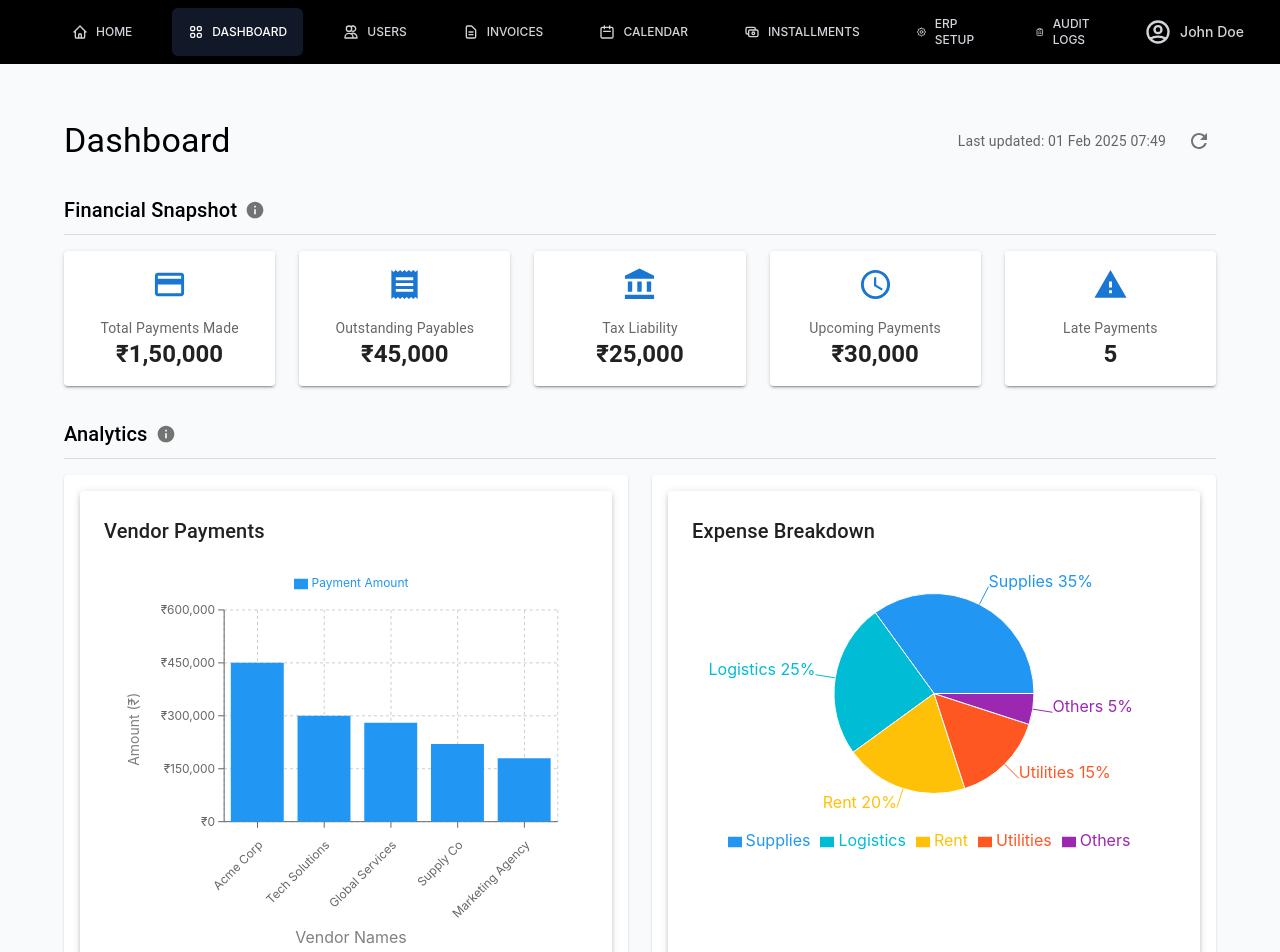
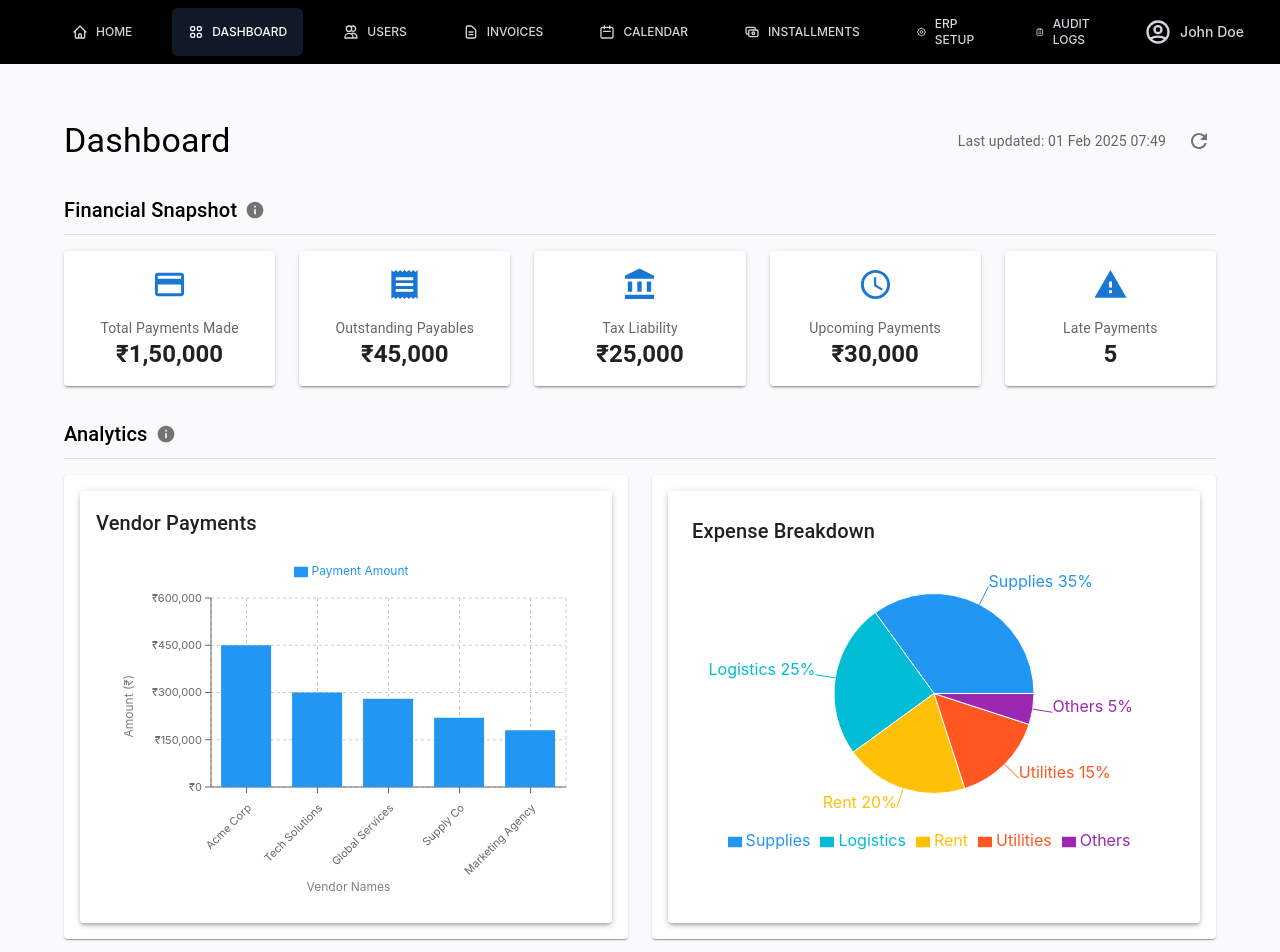
Before and after one commit to thecolossalsparkle/liquidrbac, a React (Create React App) app: page /dashboard in a window 1280 px wide. Shown: the top 952 px of the page. Built offline with nearby package versions, Linux system fonts and the light colour scheme.

Commit message:
Vendor payment bug fix

```diff
--- a/src/components/Charts/VendorPaymentsChart.jsx
+++ b/src/components/Charts/VendorPaymentsChart.jsx
@@ -4,15 +4,15 @@ import { Box, Typography, Paper } from '@mui/material';
 
 const VendorPaymentsChart = ({ data }) => {
   return (
-    <Paper elevation={3} sx={{ p: 3, height: '100%' }}>
-      <Box sx={{ width: '100%', height: 450 }}>
-        <Typography variant="h6" gutterBottom>
+    <Paper elevation={3} sx={{ p: 2, height: '100%' }}>
+      <Box sx={{ width: '100%', height: 400 }}>
+        <Typography variant="h6" gutterBottom sx={{ mb: 1 }}>
           Vendor Payments
         </Typography>
         <ResponsiveContainer width="100%" height="95%">
           <BarChart
             data={data}
-            margin={{ top: 20, right: 30, left: 50, bottom: 80 }}
+            margin={{ top: 15, right: 30, left: 50, bottom: 70 }}
           >
             <CartesianGrid strokeDasharray="3 3" />
             <XAxis
@@ -21,17 +21,18 @@ const VendorPaymentsChart = ({ data }) => {
                 value: 'Vendor Names',
                 position: 'bottom',
                 offset: 0,
-                dy: 30,
+                dy: 25,
                 dx: -40,
+                fontSize: 12
               }}
               tick={{
                 angle: -45,
                 textAnchor: 'end',
-                fontSize: 12,
-                dy: 10,
+                fontSize: 11,
+                dy: 8,
                 dx: 0,
               }}
-              height={80}
+              height={70}
               interval={0}
             />
             <YAxis
@@ -40,12 +41,13 @@ const VendorPaymentsChart = ({ data }) => {
                 angle: -90,
                 position: 'insideLeft',
                 offset: -5,
-                dy: 50,dx: -15,
-                fontSize: 14
+                dy: 45,
+                dx: -12,
+                fontSize: 12
               }}
               tickFormatter={(value) => `₹${value.toLocaleString()}`}
-              fontSize={12}
-              width={70}
+              fontSize={11}
+              width={65}
               tickMargin={3}
             />
             <Tooltip
@@ -62,7 +64,7 @@ const VendorPaymentsChart = ({ data }) => {
               dataKey="amount"
               name="Payment Amount"
               fill="#2196f3"
-              maxBarSize={60}
+              maxBarSize={50}
             />
           </BarChart>
         </ResponsiveContainer>
```
